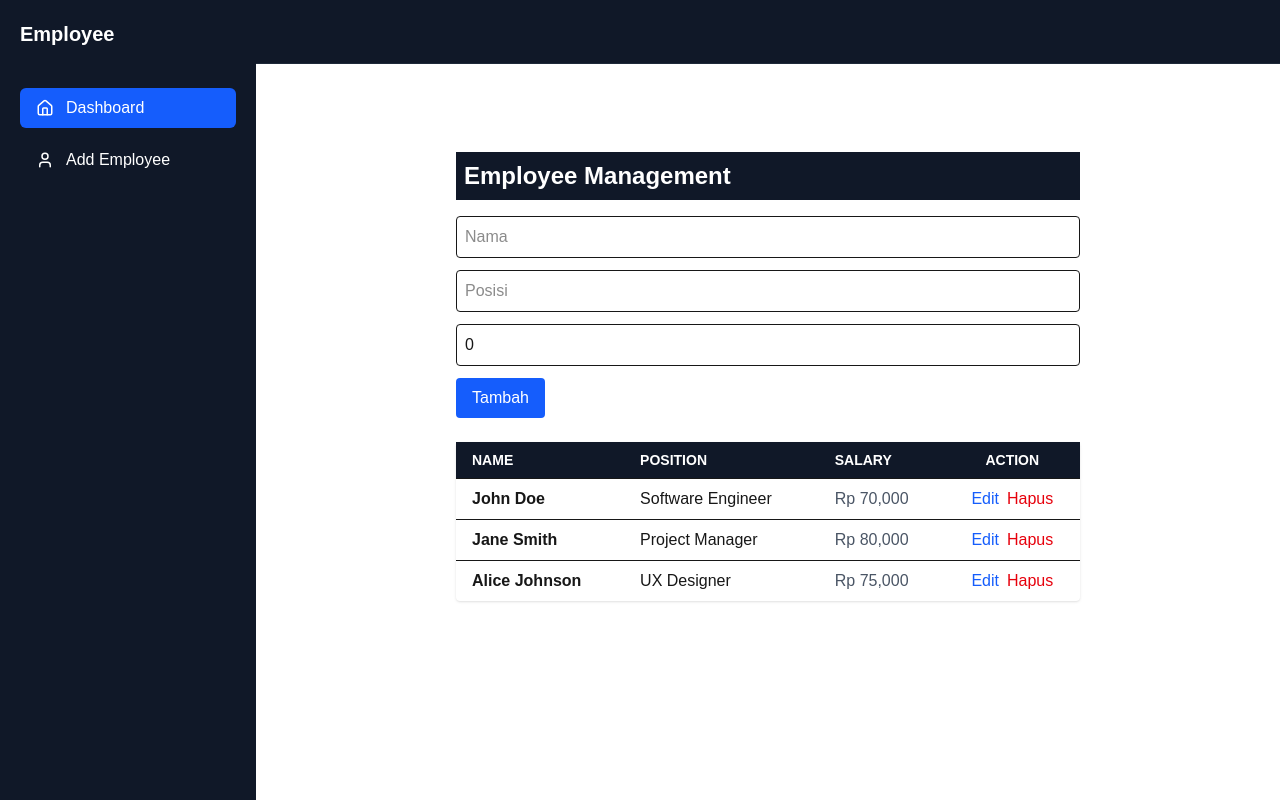
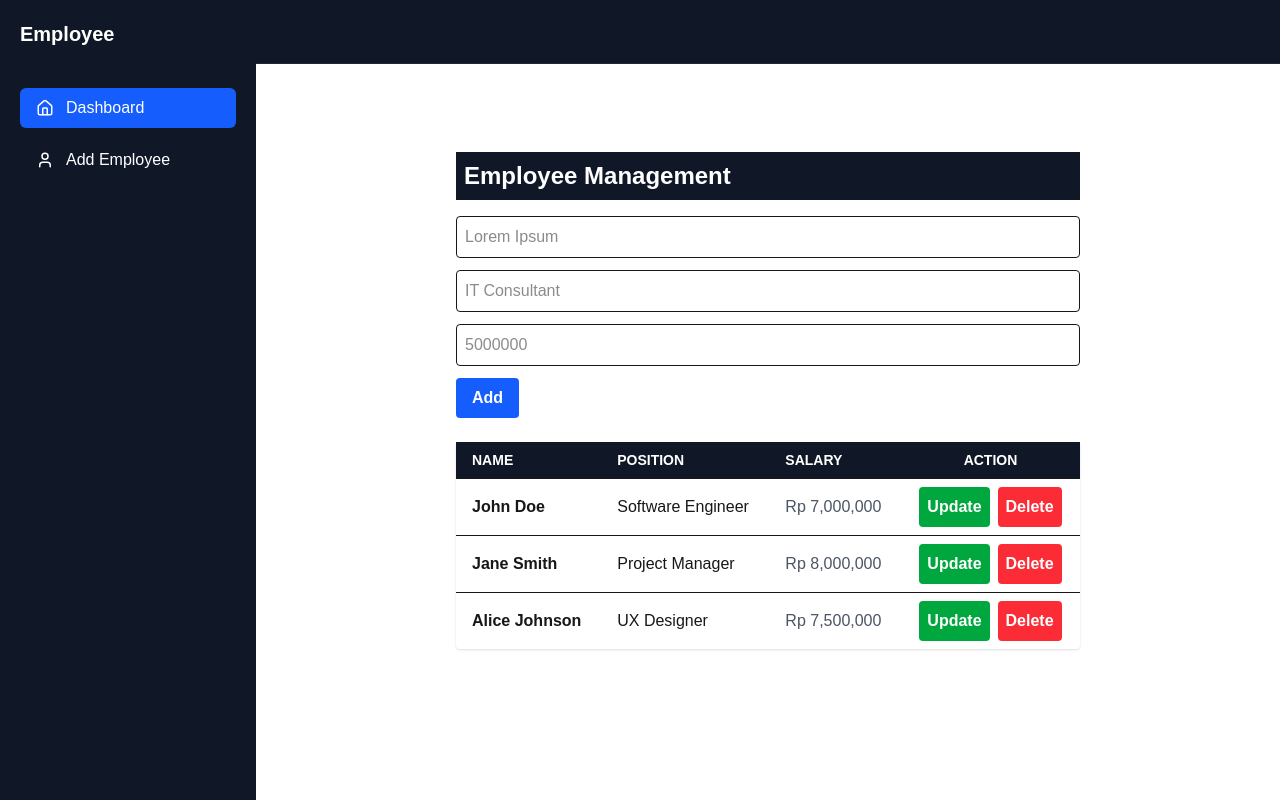
Before and after one commit to adyarizki/employee-crud-api, a Next.js app: page /employee in a window 1280 px wide. Built offline with nearby package versions, Linux system fonts and the light colour scheme.

Commit message:
change button and add sidebar addEmployee

```diff
--- a/app/api/employee/route.ts
+++ b/app/api/employee/route.ts
@@ -1,9 +1,9 @@
 import { NextResponse } from 'next/server';
 
 let employees = [
-  { id: 1, name: 'John Doe', position: 'Software Engineer', salary: 70000 },
-  { id: 2, name: 'Jane Smith', position: 'Project Manager', salary: 80000 },
-  { id: 3, name: 'Alice Johnson', position: 'UX Designer', salary: 75000 },
+  { id: 1, name: 'John Doe', position: 'Software Engineer', salary: 7000000 },
+  { id: 2, name: 'Jane Smith', position: 'Project Manager', salary: 8000000 },
+  { id: 3, name: 'Alice Johnson', position: 'UX Designer', salary: 7500000 },
 ];
 
 export async function GET(request: Request) {
--- a/app/employee/addEmployee/page.tsx
+++ b/app/employee/addEmployee/page.tsx
@@ -1,36 +1,69 @@
-import Employee from '../page';
+'use client';
+import { useState } from 'react';
+import { useRouter } from 'next/navigation'; // Import router
+
+type Employee = {
+  id: number;
+  name: string;
+  position: string;
+  salary: number | string; // Allow salary to be a string for input purposes
+};
+
 export default function AddEmployeePage() {
+  const router = useRouter(); // Inisialisasi router
+  const [form, setForm] = useState<Employee>({
+    id: 0,
+    name: '',
+    position: '',
+    salary: '',
+  });
+
+  const handleSubmit = async (e: React.FormEvent) => {
+    e.preventDefault();
+    await fetch('/api/employee', {
+      method: 'POST',
+      body: JSON.stringify({
+        ...form,
+        salary: Number(form.salary),
+      }),
+    });
+
+    // Reset form
+    setForm({ id: 0, name: '', position: '', salary: 0 });
+
+     router.push('/employee');
+  };
+
   return (
     <main className="max-w-2xl mx-auto p-6 mt-20">
       <h1 className="text-2xl font-bold mb-4">Add Employee</h1>
-      {/* Add your form or content for adding an employee here */}
-       <form  className="space-y-3 mb-6">
+      <form onSubmit={handleSubmit} className="space-y-3 mb-6">
         <input
           type="text"
-          placeholder="Nama"
+          placeholder="John ..."
           className="w-full p-2 border rounded"
-          // value={form.name}
-          // onChange={(e) => setForm({ ...form, name: e.target.value })}
+          value={form.name}
+          onChange={(e) => setForm({ ...form, name: e.target.value })}
           required
         />
         <input
           type="text"
-          placeholder="Posisi"
+          placeholder="IT Staff"
           className="w-full p-2 border rounded"
-          // value={form.position}
-          // onChange={(e) => setForm({ ...form, position: e.target.value })}
+          value={form.position}
+          onChange={(e) => setForm({ ...form, position: e.target.value })}
           required
         />
         <input
           type="number"
-          placeholder="Gaji"
+          placeholder="50000"
           className="w-full p-2 border rounded"
-          // value={form.salary}
-          // onChange={(e) => setForm({ ...form, salary: Number(e.target.value) })}
+          value={form.salary}
+          onChange={(e) => setForm({ ...form, salary: Number(e.target.value) })}
           required
         />
-        <button className="bg-blue-600 text-white px-4 py-2 rounded">
-          {/* {isEdit ? 'Update' : 'Tambah'} */}Tambah
+        <button type="submit" className="bg-blue-600 text-white px-4 py-2 rounded">
+          Tambah
         </button>
       </form>
     </main>
--- a/app/employee/page.tsx
+++ b/app/employee/page.tsx
@@ -1,17 +1,21 @@
 'use client';
 import { useEffect, useState } from 'react';
-
 
 type Employee = {
   id: number;
   name: string;
   position: string;
-  salary: number;
+  salary: number | string;
 };
 
 export default function EmployeePage() {
   const [data, setData] = useState<Employee[]>([]);
-  const [form, setForm] = useState({ id: 0, name: '', position: '', salary: 0 });
+  const [form, setForm] = useState<Employee>({
+    id: 0,
+    name: '',
+    position: '',
+    salary: '',
+  });
   const [isEdit, setIsEdit] = useState(false);
 
   const fetchData = async () => {
@@ -26,18 +30,23 @@ export default function EmployeePage() {
 
   const handleSubmit = async (e: React.FormEvent) => {
     e.preventDefault();
+
     const method = isEdit ? 'PUT' : 'POST';
     await fetch('/api/employee', {
       method,
-      body: JSON.stringify(form),
+      body: JSON.stringify({
+        ...form,
+        salary: Number(form.salary),
+      }),
     });
-    setForm({ id: 0, name: '', position: '', salary: 0 });
+
+    setForm({ id: 0, name: '', position: '', salary: '' });
     setIsEdit(false);
     fetchData();
   };
 
   const handleEdit = (emp: Employee) => {
-    setForm(emp);
+    setForm({ ...emp, salary: String(emp.salary) });
     setIsEdit(true);
   };
 
@@ -50,14 +59,15 @@ export default function EmployeePage() {
   };
 
   return (
-    <main className="max-w-2xl mx-auto p-6 mt-20 ">
-      <h1 className="text-2xl font-bold mb-4 bg bg-gray-900 p-2 text-white">Employee Management</h1>
-
+    <main className="max-w-2xl mx-auto p-6 mt-20">
+      <h1 className="text-2xl font-bold mb-4 bg bg-gray-900 p-2 text-white">
+        Employee Management
+      </h1>
 
       <form onSubmit={handleSubmit} className="space-y-3 mb-6">
         <input
           type="text"
-          placeholder="Nama"
+          placeholder="Lorem Ipsum"
           className="w-full p-2 border rounded"
           value={form.name}
           onChange={(e) => setForm({ ...form, name: e.target.value })}
@@ -65,7 +75,7 @@ export default function EmployeePage() {
         />
         <input
           type="text"
-          placeholder="Posisi"
+          placeholder="IT Consultant"
           className="w-full p-2 border rounded"
           value={form.position}
           onChange={(e) => setForm({ ...form, position: e.target.value })}
@@ -73,18 +83,17 @@ export default function EmployeePage() {
         />
         <input
           type="number"
-          placeholder="Gaji"
+          placeholder="5000000"
           className="w-full p-2 border rounded"
           value={form.salary}
-          onChange={(e) => setForm({ ...form, salary: Number(e.target.value) })}
+          onChange={(e) => setForm({ ...form, salary: e.target.value })}
           required
+          min={1} // opsional: validasi agar tidak bisa 0 atau negatif
         />
-        <button className="bg-blue-600 text-white px-4 py-2 rounded">
-          {isEdit ? 'Update' : 'Tambah'}
+        <button className="bg-blue-600 text-white px-4 py-2 rounded font-bold">
+          {isEdit ? 'Update' : 'Add'}
         </button>
       </form>
-
-
 
       <table className="min-w-full bg-white rounded shadow">
         <thead>
@@ -100,41 +109,27 @@ export default function EmployeePage() {
             <tr key={emp.id} className="border-t">
               <td className="px-4 py-2 font-semibold">{emp.name}</td>
               <td className="px-4 py-2">{emp.position}</td>
-            <td className="px-4 py-2 text-gray-600">Rp {emp.salary.toLocaleString()}</td>
+              <td className="px-4 py-2 text-gray-600">
+                Rp {Number(emp.salary).toLocaleString()}
+              </td>
               <td className="px-4 py-2 text-center space-x-2">
                 <button
                   onClick={() => handleEdit(emp)}
-                className="text-blue-600 hover:underline"
+                  className="bg-green-600 p-2 text-white hover:underline rounded font-bold"
                 >
-                Edit
+                  Update
                 </button>
                 <button
                   onClick={() => handleDelete(emp.id)}
-                className="text-red-600 hover:underline"
+                  className="bg-red-500 p-2 rounded text-white hover:underline font-bold"
                 >
-                Hapus
+                  Delete
                 </button>
               </td>
             </tr>
           ))}
         </tbody>
       </table>
-
-      {/* <ul className="space-y-3">
-        {data.map((emp) => (
-          <li key={emp.id} className="border p-3 rounded flex justify-between items-center">
-            <div>
-              <p className="font-semibold">{emp.name}</p>
-              <p className="text-sm">{emp.position}</p>
-              <p className="text-sm text-gray-500">Rp {emp.salary.toLocaleString()}</p>
-            </div>
-            <div className="space-x-2">
-              <button onClick={() => handleEdit(emp)} className="text-blue-600">Edit</button>
-              <button onClick={() => handleDelete(emp.id)} className="text-red-600">Hapus</button>
-            </div>
-          </li>
-        ))}
-      </ul> */}
     </main>
   );
 }
--- a/app/type/employee.d.ts
+++ /dev/null
@@ -1,6 +0,0 @@
-export type Employee = {
-  id: number;
-  name: string;
-  position: string;
-  salary: number;
-};
--- a/app/ui/footer.tsx
+++ /dev/null
@@ -1,7 +0,0 @@
-export default function Footer() {
-  return (
-    <footer className="w-full mt-auto px-4 py-6 bg-gray-100 border-t text-sm text-gray-600 text-center">
-      <p>&copy; {new Date().getFullYear()} My App. All rights reserved.</p>
-    </footer>
-  )
-}
```
Also changed, not shown: app/ui/addEmployee.tsx (deleted). Lines whose indentation alone changed are shown as unchanged.
